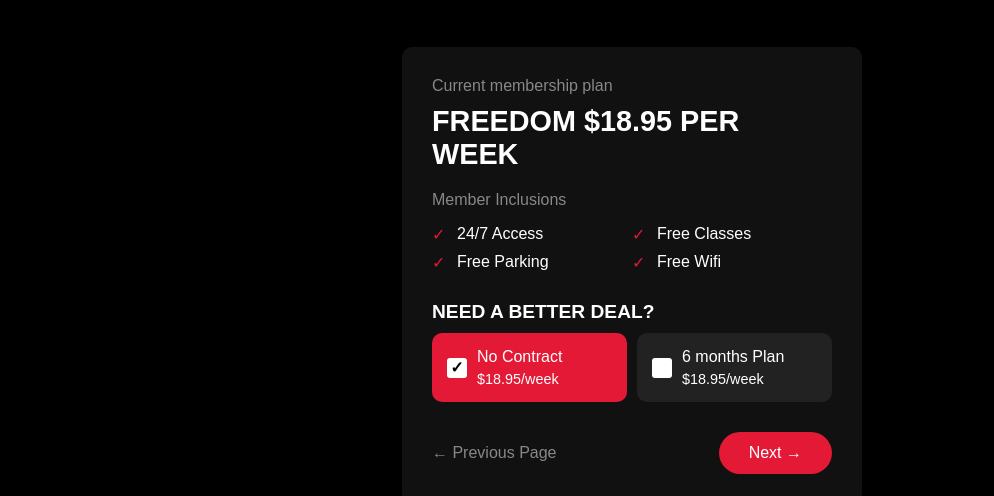
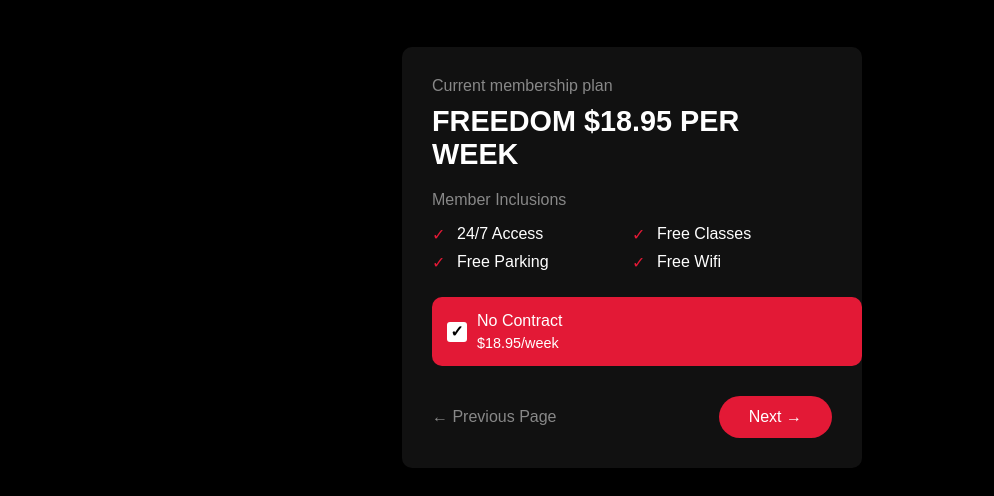
Before and after one commit to bbbrodie/lyf-test, a website: page public/plan-seven-hills.html in a window 1280 px wide. Shown: the part 216-712 px from the top of the page, without its empty margins (8-1002 px from the left). Drawn offline with Linux system fonts and the light colour scheme.

Commit message:
Add files via upload

```diff
--- a/public/plan-seven-hills.html
+++ b/public/plan-seven-hills.html
@@ -127,23 +127,17 @@
             color: #fff;
         }
 
-        .better-deal {
-            font-size: 1.2em;
-            font-weight: bold;
-            margin: 20px 0 10px;
-        }
-
         .options {
             display: flex;
-            gap: 10px;
             flex-direction: column; /* Mobile-first: stack vertically */
         }
 
         .option {
-            flex: 1;
+            width: 100%; /* Full width to fill container */
             padding: 15px;
             border-radius: 10px;
-            cursor: pointer;
+            background-color: rgb(227, 25, 54); /* Preselected style */
+            color: #fff;
         }
 
         .option input {
@@ -153,7 +147,7 @@
         .option label {
             display: flex;
             align-items: center;
-            cursor: pointer;
+            cursor: default; /* No cursor change since preselected */
         }
 
         .checkbox {
@@ -172,16 +166,6 @@
         .option input:checked + label .checkbox::before {
             content: '✓';
             color: #000;
-        }
-
-        .option.selected {
-            background-color: rgb(227, 25, 54);
-            color: #fff;
-        }
-
-        .option.unselected {
-            background-color: #222;
-            color: #fff;
         }
 
         .option-title {
@@ -258,10 +242,6 @@
                 grid-template-columns: 1fr 1fr; /* Two columns on larger screens */
             }
 
-            .options {
-                flex-direction: row; /* Horizontal on larger screens */
-            }
-
             .navigation {
                 flex-direction: row; /* Horizontal buttons */
                 gap: 0;
@@ -318,7 +298,6 @@
             <li><span>Free Parking</span></li>
             <li><span>Free Wifi</span></li>
         </ul>
-        <div class="better-deal">NEED A BETTER DEAL?</div>
         <div class="options">
             <div class="option selected">
                 <input type="radio" id="no-contract" name="plan" checked>
@@ -326,16 +305,6 @@
                     <div class="checkbox"></div>
                     <div>
                         <div class="option-title">No Contract</div>
-                        <div class="option-price">$18.95/week</div>
-                    </div>
-                </label>
-            </div>
-            <div class="option unselected">
-                <input type="radio" id="6-months" name="plan">
-                <label for="6-months">
-                    <div class="checkbox"></div>
-                    <div>
-                        <div class="option-title">6 months Plan</div>
                         <div class="option-price">$18.95/week</div>
                     </div>
                 </label>
@@ -357,19 +326,6 @@
         // Hardcode location for stability
         const gymLocation = 'seven-hills';
 
-        // Update option selection
-        document.querySelectorAll('.option').forEach(option => {
-            option.addEventListener('click', function() {
-                document.querySelectorAll('.option').forEach(opt => {
-                    opt.classList.remove('selected');
-                    opt.classList.add('unselected');
-                });
-                this.classList.add('selected');
-                this.classList.remove('unselected');
-                this.querySelector('input').checked = true;
-            });
-        });
-
         // Next button functionality
         document.querySelector('.next').addEventListener('click', function() {
             const plan = document.querySelector('input[name="plan"]:checked');
```
